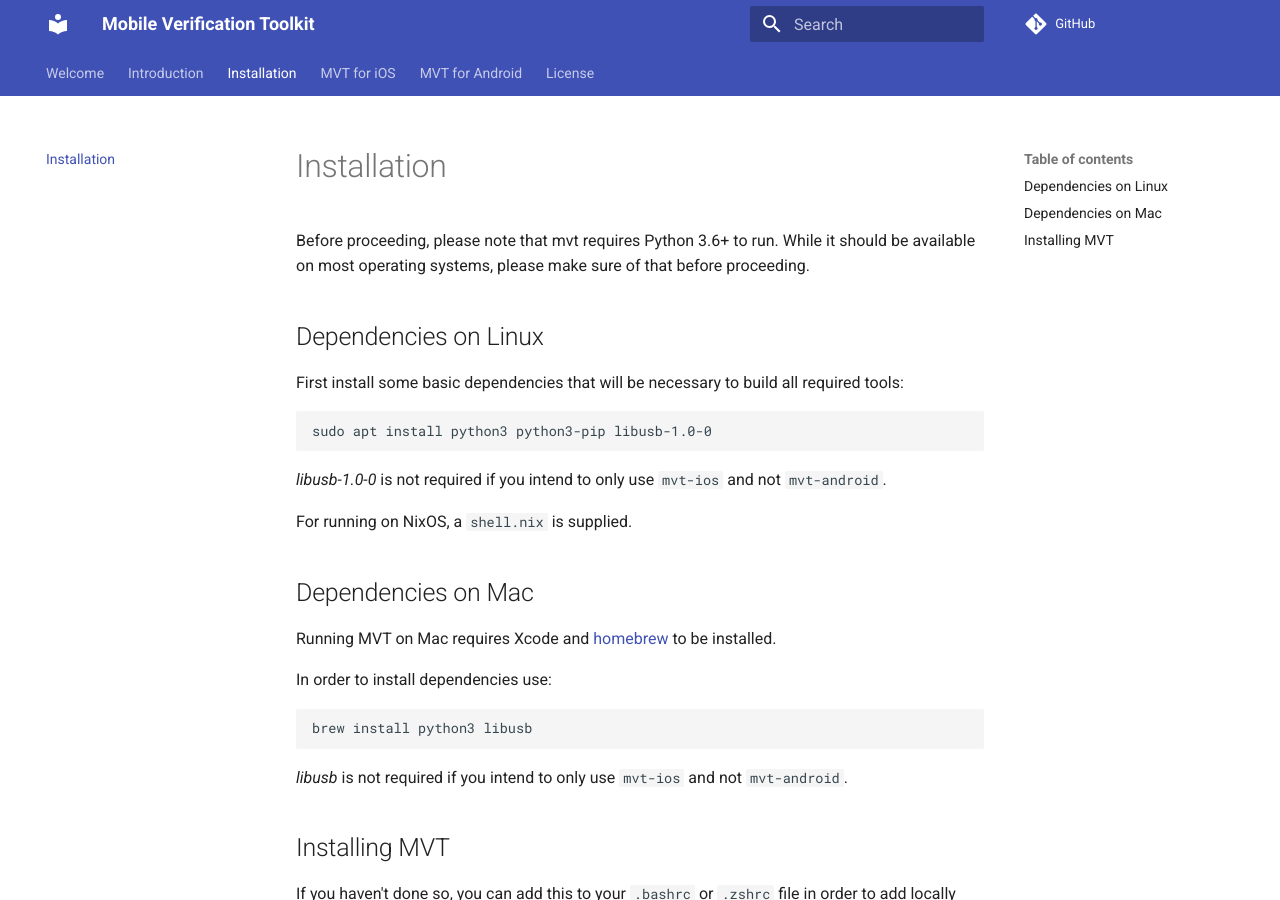
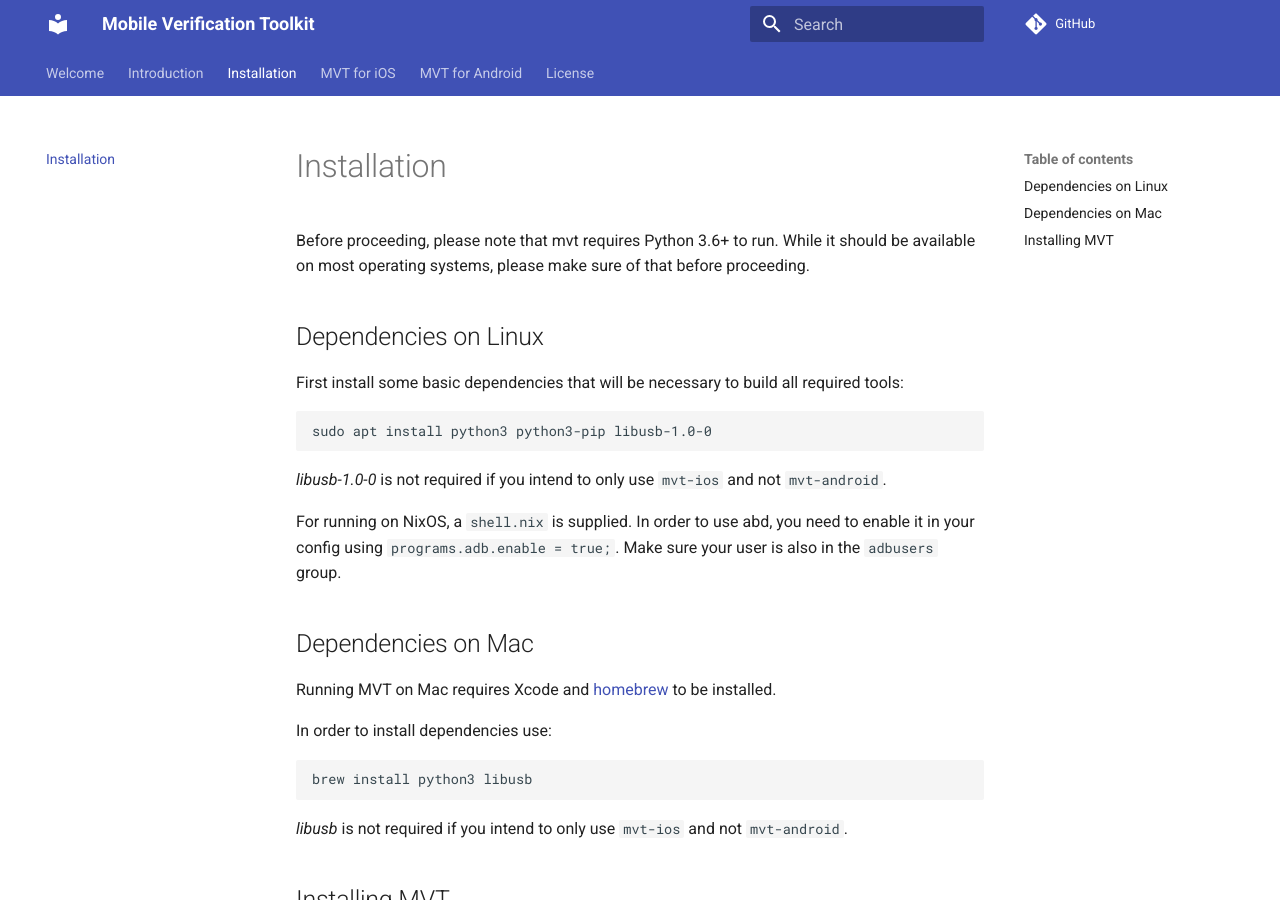
Before and after one commit to mvt-project/mvt, an MkDocs documentation site: the page built from docs/install.md, in a window 1280 px wide and 900 px high. Built offline with MkDocs 1.6.1 and Material for MkDocs 9.7.7, drawn with Linux system fonts in a browser that asks for light colours; comment, search, counter and statistics services are not loaded.

Commit message:
added NixOS information concerning the users group

```diff
--- a/docs/install.md
+++ b/docs/install.md
@@ -12,7 +12,7 @@
 
 *libusb-1.0-0* is not required if you intend to only use `mvt-ios` and not `mvt-android`.
 
-For running on NixOS, a `shell.nix` is supplied.
+For running on NixOS, a `shell.nix` is supplied. In order to use abd, you need to enable it in your config using `programs.adb.enable = true;`. Make sure your user is also in the `adbusers` group.
 
 ## Dependencies on Mac
 
```
Also changed, not shown: README.md (+1 -1 lines).
